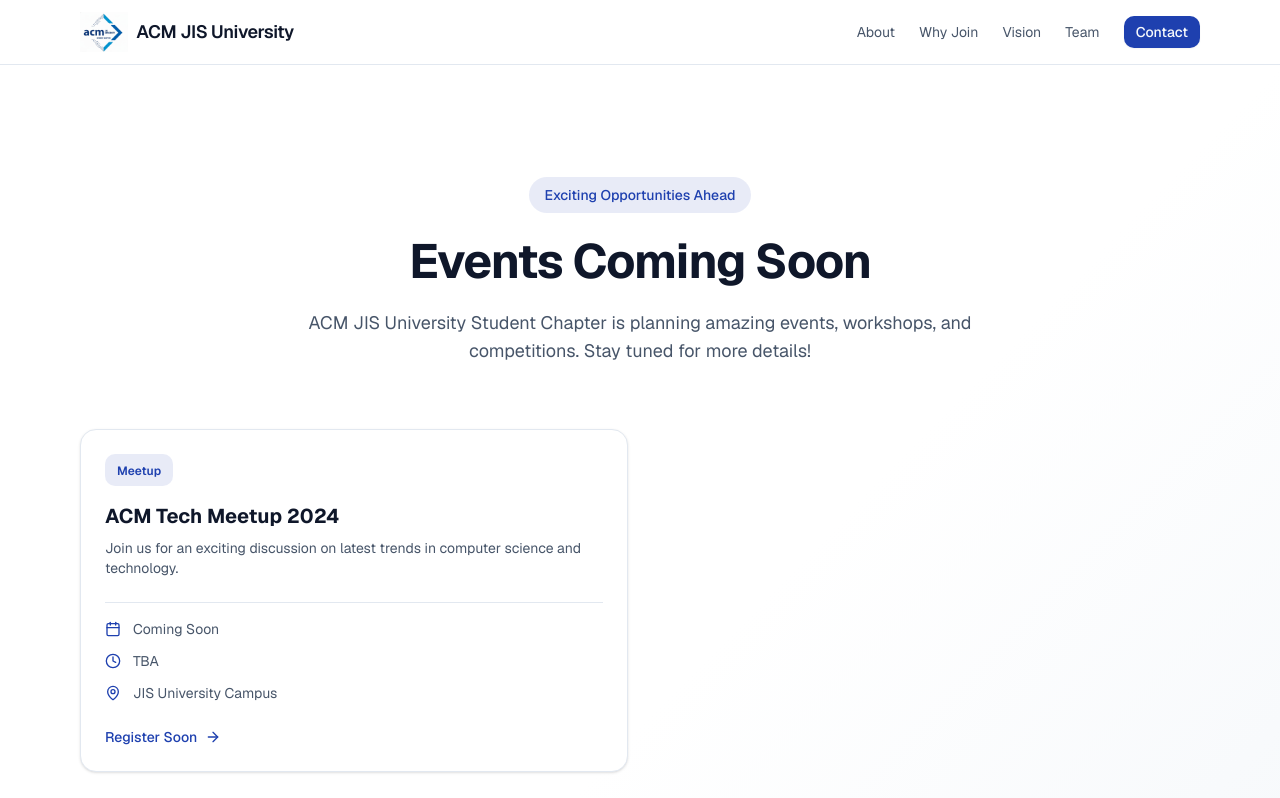
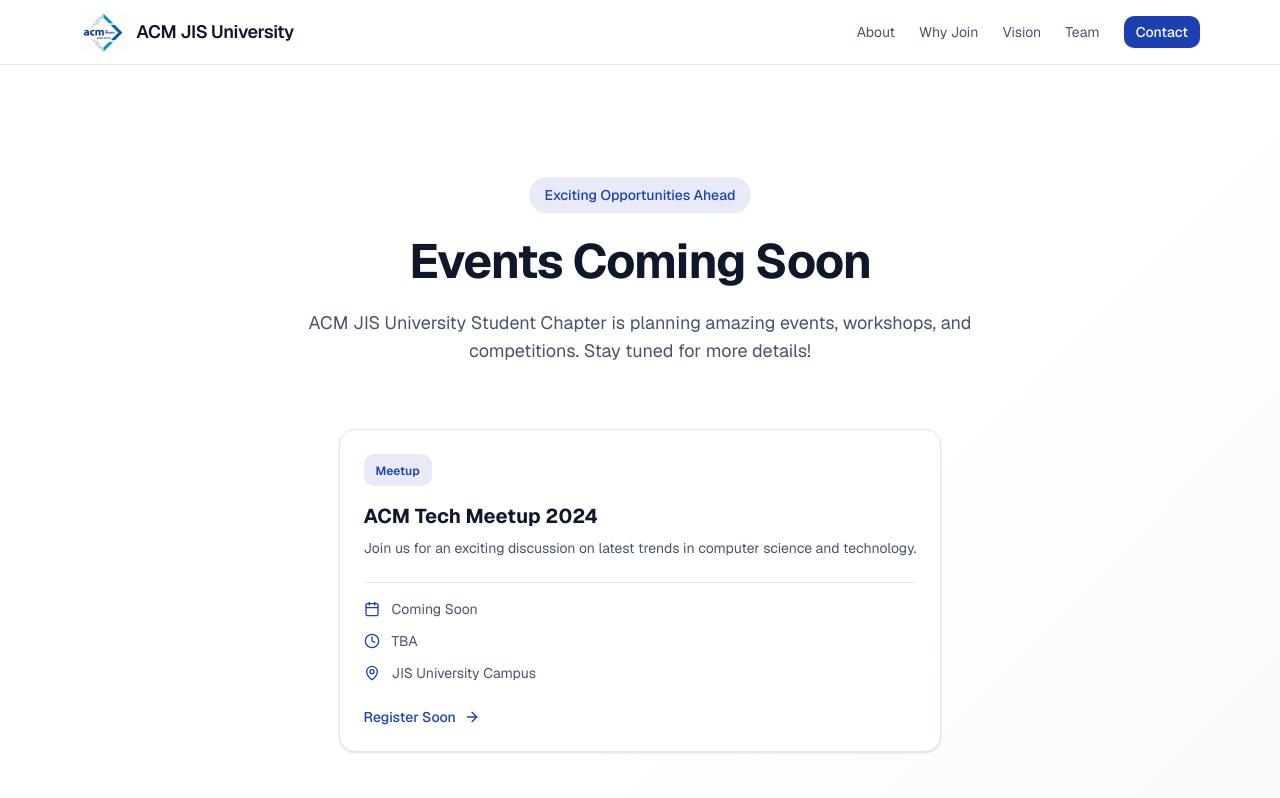
Before and after one commit to detactivepritam/ACM-JIS-University-website, a Next.js app: page /events in a window 1280 px wide. Shown: the top 798 px of the page. Built offline with nearby package versions, Linux system fonts and the light colour scheme.

Commit message:
completionId: cgen-4abc6fa8610543ea8a6be0ead3f1329f
cgen-4abc6fa8610543ea8a6be0ead3f1329f

```diff
--- a/app/events/page.tsx
+++ b/app/events/page.tsx
@@ -40,7 +40,7 @@ export default function EventsPage() {
           </div>
 
           {/* Events Grid */}
-          <div className="grid gap-6 md:grid-cols-2 lg:grid-cols-2 mb-12">
+          <div className="flex justify-center mb-12">
             {upcomingEvents.map((event) => (
               <div
                 key={event.id}
```
